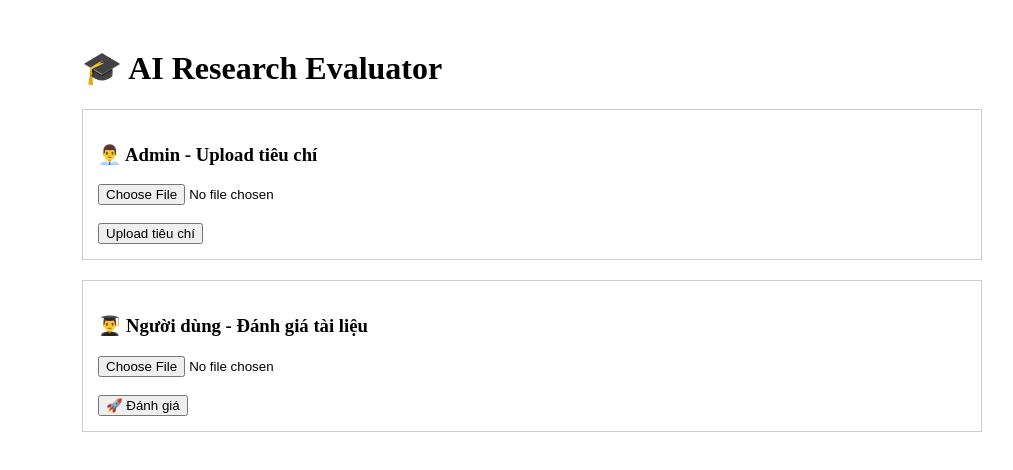
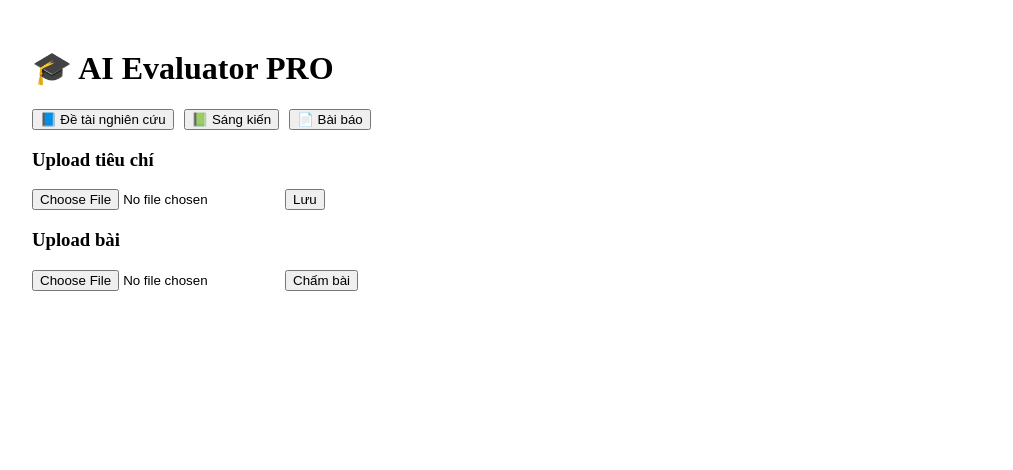
Before and after one commit to TroSV2025/ai-research-evaluator, a React (Create React App) app in the folder frontend/: page / in a window 1280 px wide. Shown: the top 470 px of the page, without its empty margins (108-1121 px from the left). Built offline with nearby package versions, Linux system fonts and the light colour scheme.

Commit message:
Update App.js

```diff
--- a/frontend/src/App.js
+++ b/frontend/src/App.js
@@ -2,166 +2,89 @@ import React, { useState } from "react";
 
 const API = "https://ai-research-evaluator.onrender.com";
 
+const TYPES = [
+  { key: "research", name: "📘 Đề tài nghiên cứu" },
+  { key: "initiative", name: "📗 Sáng kiến" },
+  { key: "journal", name: "📄 Bài báo" }
+];
+
 export default function App() {
+  const [type, setType] = useState("research");
   const [criteriaFile, setCriteriaFile] = useState(null);
   const [file, setFile] = useState(null);
   const [result, setResult] = useState(null);
   const [loading, setLoading] = useState(false);
 
-  // ================= UPLOAD TIÊU CHÍ =================
   const uploadCriteria = async () => {
-    if (!criteriaFile) {
-      alert("Chọn file tiêu chí");
-      return;
-    }
-
     const fd = new FormData();
     fd.append("file", criteriaFile);
 
-    try {
-      const res = await fetch(`${API}/upload-criteria`, {
-        method: "POST",
-        body: fd
-      });
+    await fetch(`${API}/upload-criteria/${type}`, {
+      method: "POST",
+      body: fd
+    });
 
-      const data = await res.json();
-      console.log("UPLOAD:", data);
-
-      alert("✅ Upload tiêu chí thành công");
-    } catch (err) {
-      console.error(err);
-      alert("❌ Lỗi upload tiêu chí");
-    }
+    alert("Đã lưu tiêu chí");
   };
 
-  // ================= ĐÁNH GIÁ =================
   const evaluate = async () => {
-    if (!file) {
-      alert("Chọn file cần đánh giá");
-      return;
-    }
-
     const fd = new FormData();
     fd.append("file", file);
 
     setLoading(true);
-    setResult(null); // reset trước khi gọi
 
+    const res = await fetch(`${API}/evaluate/${type}`, {
+      method: "POST",
+      body: fd
+    });
+
+    const data = await res.json();
+
+    let parsed;
     try {
-      const res = await fetch(`${API}/evaluate`, {
-        method: "POST",
-        body: fd
-      });
-
-      const data = await res.json();
-      console.log("RESPONSE:", data);
-
-      // 👉 nếu backend trả lỗi
-      if (data.error) {
-        setResult({
-          score: 0,
-          details: [],
-          conclusion: data.error
-        });
-        setLoading(false);
-        return;
-      }
-
-      let parsed;
-
-      try {
-        parsed = JSON.parse(data.result);
-      } catch (e) {
-        console.log("RAW RESULT:", data.result);
-        parsed = {
-          score: 0,
-          details: [],
-          conclusion: data.result
-        };
-      }
-
-      setResult(parsed);
-
-    } catch (err) {
-      console.error(err);
-      alert("❌ Lỗi gọi AI");
+      parsed = JSON.parse(data.result);
+    } catch {
+      parsed = { conclusion: data.result };
     }
 
+    setResult(parsed);
     setLoading(false);
   };
 
   return (
-    <div style={{ maxWidth: 900, margin: "auto", padding: 20 }}>
-      <h1>🎓 AI Research Evaluator</h1>
+    <div style={{ maxWidth: 1000, margin: "auto", padding: 20 }}>
+      <h1>🎓 AI Evaluator PRO</h1>
 
-      {/* ADMIN */}
-      <div style={{ border: "1px solid #ccc", padding: 15, marginBottom: 20 }}>
-        <h3>👨‍💼 Admin - Upload tiêu chí</h3>
-
-        <input
-          type="file"
-          onChange={(e) => setCriteriaFile(e.target.files[0])}
-        />
-
-        <br /><br />
-
-        <button onClick={uploadCriteria}>
-          Upload tiêu chí
-        </button>
+      <div style={{ display: "flex", gap: 10 }}>
+        {TYPES.map(t => (
+          <button key={t.key} onClick={() => setType(t.key)}>
+            {t.name}
+          </button>
+        ))}
       </div>
 
-      {/* USER */}
-      <div style={{ border: "1px solid #ccc", padding: 15 }}>
-        <h3>👨‍🎓 Người dùng - Đánh giá tài liệu</h3>
+      <h3>Upload tiêu chí</h3>
+      <input type="file" onChange={e => setCriteriaFile(e.target.files[0])}/>
+      <button onClick={uploadCriteria}>Lưu</button>
 
-        <input
-          type="file"
-          onChange={(e) => setFile(e.target.files[0])}
-        />
+      <h3>Upload bài</h3>
+      <input type="file" onChange={e => setFile(e.target.files[0])}/>
+      <button onClick={evaluate}>
+        {loading ? "Đang chấm..." : "Chấm bài"}
+      </button>
 
-        <br /><br />
+      {result && (
+        <div>
+          <h2>Điểm: {result.score}</h2>
 
-        <button onClick={evaluate}>
-          {loading ? "⏳ Đang phân tích..." : "🚀 Đánh giá"}
-        </button>
-      </div>
+          {result.details?.map((d, i) => (
+            <div key={i}>
+              <b>{d.name}</b>: {d.score}/{d.max}
+              <p>{d.comment}</p>
+            </div>
+          ))}
 
-      {/* RESULT */}
-      {result && (
-        <div style={{ marginTop: 30 }}>
-          <h2>📊 Kết quả</h2>
-
-          {/* FIX LỖI QUAN TRỌNG: dùng !== undefined */}
-          {result.score !== undefined && (
-            <h3>Điểm tổng: {result.score}/100</h3>
-          )}
-
-          {result.details && result.details.length > 0 && (
-            <table border="1" cellPadding="8" style={{ width: "100%" }}>
-              <thead>
-                <tr>
-                  <th>Tiêu chí</th>
-                  <th>Điểm</th>
-                  <th>Nhận xét</th>
-                </tr>
-              </thead>
-              <tbody>
-                {result.details.map((item, i) => (
-                  <tr key={i}>
-                    <td>{item.name}</td>
-                    <td>{item.score}/{item.max}</td>
-                    <td>{item.comment}</td>
-                  </tr>
-                ))}
-              </tbody>
-            </table>
-          )}
-
-          {result.conclusion && (
-            <h3 style={{ marginTop: 20 }}>
-              🔎 Kết luận: {result.conclusion}
-            </h3>
-          )}
+          <h3>{result.conclusion}</h3>
         </div>
       )}
     </div>
```
